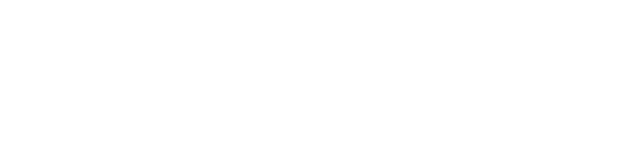
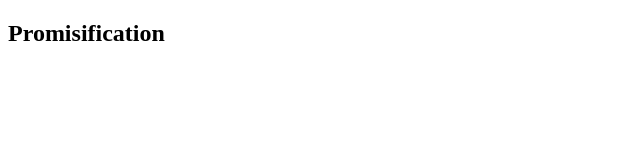
Before and after one commit to Olga-Konopleva/goit-js-hw-11-promisification, a plain HTML site: page index.html in a window 1280 px wide. Shown: the whole page, without its empty margins (0-640 px from the left). Drawn offline with Linux system fonts and the light colour scheme.

Commit message:
добавляет заголовок

```diff
--- a/index.html
+++ b/index.html
@@ -6,6 +6,7 @@
     <title>Promise</title>
 </head>
 <body>
+    <h2>Promisification</h2>
     <script src="./js/task-1.js" type="module"></script>
     <script src="./js/task-2.js" type="module"></script>
     <script src="./js/task-3.js" type="module"></script>
```
